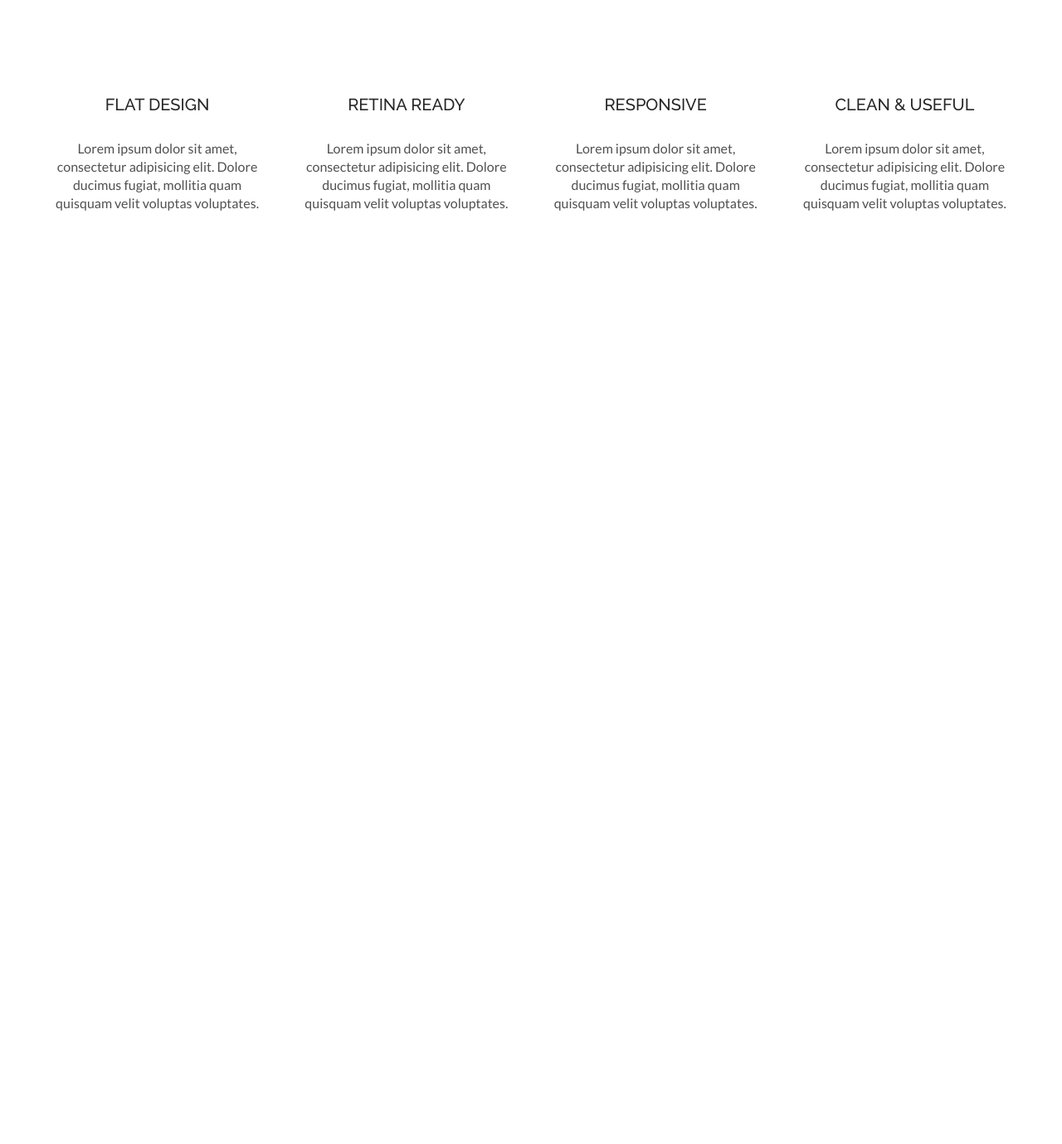
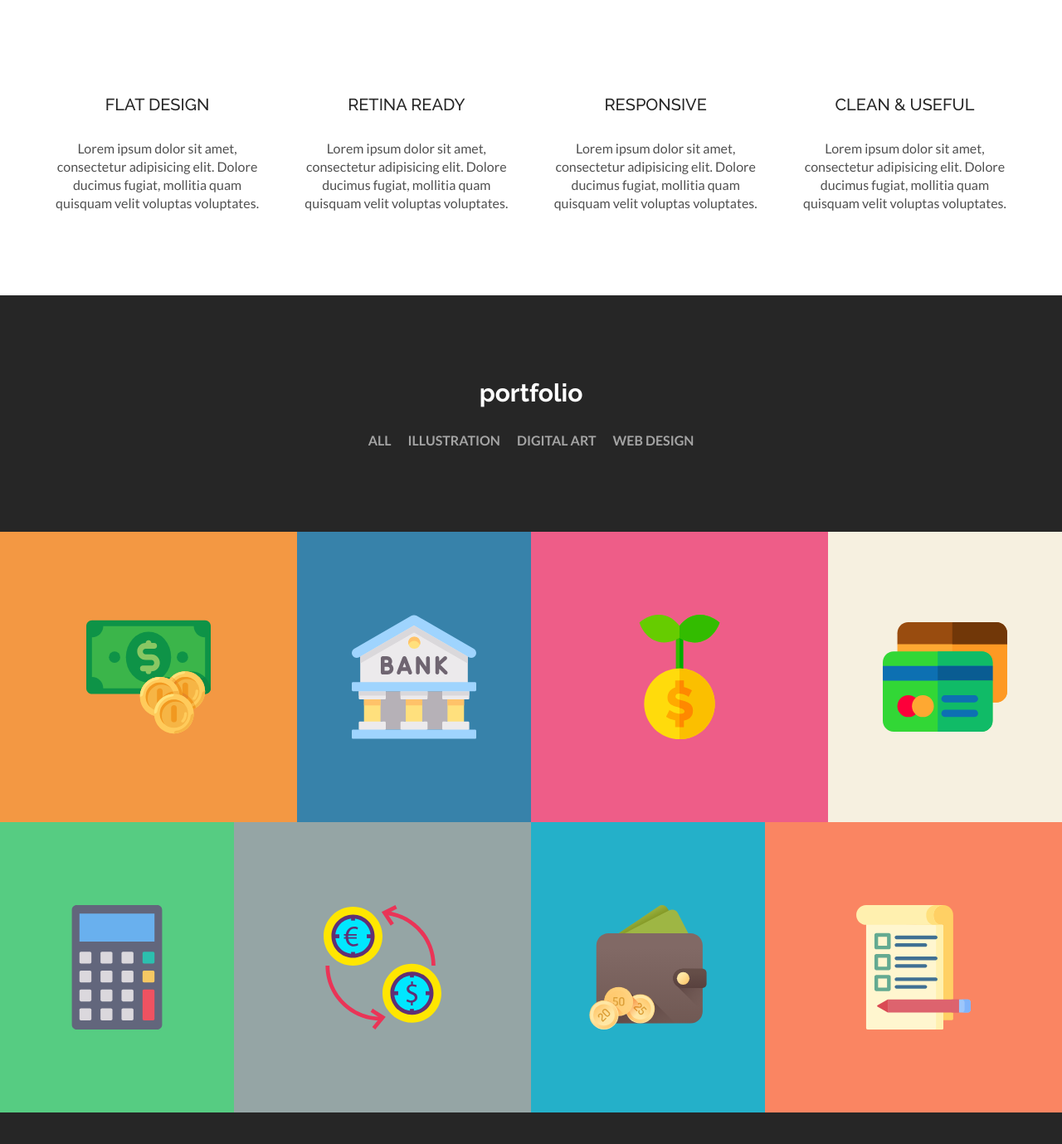
Before and after one commit to AlexanderKolesnichenko/Creativia, a website: page index.html in a window 1280 px wide. Shown: the part 1578-2957 px from the top of the page at 83% size. Before the commit the page ends 1934 px from the top, so only its background shows below. Drawn offline with nearby package versions, Linux system fonts and the light colour scheme; files that its build step writes are made by us from their sources; files whose address does not match are found by name.

Commit message:
ready portfolio

```diff
--- a/index.html
+++ b/index.html
@@ -242,8 +242,6 @@
         <div class="services about__services">
 
 
-
-
             <div class="wrap services_wrap">
 
                 <div class="services__block">
@@ -258,7 +256,8 @@
                     </div>
 
                     <p class="services__name">flat design</p>
-                        <p class="services__description">Lorem ipsum dolor sit amet, consectetur adipisicing elit. Dolore ducimus fugiat,
+                    <p class="services__description">Lorem ipsum dolor sit amet, consectetur adipisicing elit. Dolore
+                        ducimus fugiat,
                         mollitia quam quisquam velit voluptas voluptates.</p>
 
 
@@ -275,7 +274,8 @@
                     </div>
 
                     <p class="services__name">retina ready</p>
-                        <p class="services__description">Lorem ipsum dolor sit amet, consectetur adipisicing elit. Dolore ducimus fugiat,
+                    <p class="services__description">Lorem ipsum dolor sit amet, consectetur adipisicing elit. Dolore
+                        ducimus fugiat,
                         mollitia quam quisquam velit voluptas voluptates.</p>
 
 
@@ -292,7 +292,8 @@
                     </div>
 
                     <p class="services__name">responsive</p>
-                        <p class="services__description">Lorem ipsum dolor sit amet, consectetur adipisicing elit. Dolore ducimus fugiat,
+                    <p class="services__description">Lorem ipsum dolor sit amet, consectetur adipisicing elit. Dolore
+                        ducimus fugiat,
                         mollitia quam quisquam velit voluptas voluptates.</p>
 
 
@@ -311,7 +312,8 @@
                     </div>
 
                     <p class="services__name">Clean & useful</p>
-                        <p class="services__description">Lorem ipsum dolor sit amet, consectetur adipisicing elit. Dolore ducimus fugiat,
+                    <p class="services__description">Lorem ipsum dolor sit amet, consectetur adipisicing elit. Dolore
+                        ducimus fugiat,
                         mollitia quam quisquam velit voluptas voluptates.</p>
 
 
@@ -325,6 +327,79 @@
 
     </section>
 
+    <section class="portfolio">
+
+        <h1 class="portfolio__title">portfolio</h1>
+
+        <ul class="portfolio__list">
+            <li class="portfolio__element">
+                <a class="portfolio__link" href="#">all</a>
+            </li>
+            <li class="portfolio__element">
+                <a class="portfolio__link" href="#">Illustration</a>
+            </li>
+            <li class="portfolio__element">
+                <a class="portfolio__link" href="#">Digital Art</a>
+            </li>
+            <li class="portfolio__element">
+                <a class="portfolio__link" href="#">Web design</a>
+            </li>
+        </ul>
+
+        <div class="works portfolio__works">
+
+            <div class="works__column works__column_top">
+                <div class="works__block works__block_one">
+                    <a class="works__link" href="#">
+                        <p class="works__description"><span>+</span><br> design name</p>
+                    </a>
+                </div>
+                <div class="works__block works__block_two">
+                    <a class="works__link" href="#">
+                        <p class="works__description"><span>+</span><br> design name</p>
+                    </a>
+                </div>
+                <div class="works__block works__block_three">
+                    <a class="works__link" href="#">
+                        <p class="works__description"><span>+</span><br> design name</p>
+                    </a>
+                </div>
+                <div class="works__block works__block_four">
+                    <a class="works__link" href="#">
+                        <p class="works__description"><span>+</span><br> design name</p>
+                    </a>
+                </div>
+            </div>
+            <div class="works__column works__column_bottom">
+                <div class="works__block works__block_five">
+                    <a class="works__link" href="#">
+                        <p class="works__description"><span>+</span><br> design name</p>
+                    </a>
+                </div>
+                <div class="works__block works__block_six">
+                    <a class="works__link" href="#">
+                        <p class="works__description"><span>+</span><br> design name</p>
+                    </a>
+                </div>
+                <div class="works__block works__block_seven">
+                    <a class="works__link" href="#">
+                        <p class="works__description"><span>+</span><br> design name</p>
+                    </a>
+                </div>
+                <div class="works__block works__block_eight">
+                    <a class="works__link" href="#">
+                        <p class="works__description"><span>+</span><br> design name</p>
+                    </a>
+                </div>
+            </div>
+
+
+        </div>
+
+
+    </section>
+
+
 </div>
 
 </body>
--- /dev/null
+++ b/sass/blocks/portfolio.scss
@@ -0,0 +1,61 @@
+.portfolio {
+
+  background-color: $gray;
+
+
+  .portfolio__title {
+    @include title-style();
+    color: $white;
+    margin-bottom: 30px;
+  }
+
+
+  .portfolio__list {
+    padding: 0;
+    margin: 0 0 80px 0;
+    display: flex;
+    list-style-type: none;
+    justify-content: center;
+    flex-wrap: wrap;
+
+    @media (max-width: 480px) {
+
+      margin: 50px 0 50px 0;
+      flex-direction: column;
+      align-items: center;
+    }
+
+
+  }
+
+  .portfolio__element {
+    margin-right: 20px;
+margin-bottom: 20px;
+
+    @media (max-width: 480px) {
+      margin-right: 0;
+    }
+
+    &:last-child {
+      margin-right: 0;
+    }
+  }
+
+  .portfolio__link {
+
+
+    color: $grayText;
+    font-weight: 700;
+    text-transform: uppercase;
+    text-decoration: none;
+transition: all;
+    transition-duration: 500ms;
+    &:hover{
+
+      color: $pink;
+
+    }
+
+  }
+
+}
--- /dev/null
+++ b/sass/blocks/works.scss
@@ -0,0 +1,165 @@
+$worksOrange: #f39843;
+$worksBlue: #3782aa;
+$worksPink: #ee5d88;
+$worksWhite: #f6f0e0;
+$worksGreen: #56cc82;
+$worksGray: #95a5a5;
+$worksBlue2: #24b0c9;
+$worksOrange2: #fa8562;
+
+.works {
+
+
+  .works__column {
+
+    &_top {
+      display: grid;
+      grid-template-columns: 28% 22% 28% 22%;
+      grid-template-rows: 350px;
+
+      @media (max-width: 992px) {
+        grid-template-columns: 50% 50%;
+        grid-template-rows: 350px 350px;
+      }
+      @media (max-width: 480px) {
+        grid-template-columns: 100%;
+        grid-template-rows: 350px 350px 350px 350px;
+      }
+
+
+
+    }
+
+    &_bottom {
+      display: grid;
+      grid-template-columns: 22% 28% 22% 28%;
+      grid-template-rows: 350px;
+      @media (max-width: 992px) {
+        grid-template-columns: 50% 50%;
+        grid-template-rows: 350px 350px;
+      }
+      @media (max-width: 480px) {
+        grid-template-columns: 100%;
+        grid-template-rows: 350px 350px 350px 350px;
+      }
+    }
+
+  }
+
+
+  .works__block {
+
+    position: relative;
+
+    &_one {
+
+      background: url("../img/money.svg") center center no-repeat;
+      background-size: 150px;
+      background-color: $worksOrange;
+    }
+
+    &_two {
+
+      background: url("../img/bank.svg") center center no-repeat;
+      background-size: 150px;
+      background-color: $worksBlue;
+    }
+
+    &_three {
+      background: url("../img/growth.svg") center center no-repeat;
+      background-size: 150px;
+
+      background-color: $worksPink;
+    }
+
+    &_four {
+
+      background: url("../img/credit-card.svg") center center no-repeat;
+      background-size: 150px;
+      background-color: $worksWhite;
+    }
+
+    &_five {
+      background: url("../img/calculator.svg") center center no-repeat;
+      background-size: 150px;
+      background-color: $worksGreen;
+    }
+
+    &_six {
+      background: url("../img/exchange.svg") center center no-repeat;
+      background-size: 150px;
+      background-color: $worksGray;
+    }
+
+    &_seven {
+      background: url("../img/purse.svg") center center no-repeat;
+      background-size: 150px;
+      background-color: $worksBlue2;
+    }
+
+    &_eight {
+      background: url("../img/list.svg") center center no-repeat;
+      background-size: 150px;
+      background-color: $worksOrange2;
+    }
+
+
+    &:hover {
+
+
+      &:before {
+
+        content: "";
+        width: 100%;
+        height: 100%;
+        background-color: $black;
+        position: absolute;
+        top: 0;
+        bottom: 0;
+        left: 0;
+        right: 0;
+        opacity: .9;
+        transition: opacity;
+        transition-duration: 500ms;
+      }
+
+      .works__description {
+        opacity: 1;
+        transition: opacity;
+        transition-duration: 700ms;
+      }
+
+
+    }
+
+
+  }
+
+
+  .works__link {
+    height: 100%;
+    width: 100%;
+    position: absolute;
+    display: flex;
+    justify-content: center;
+    align-items: center;
+    text-decoration: none;
+  }
+
+  .works__description {
+
+    text-align: center;
+    opacity: 0;
+    color: $white;
+
+    & span {
+
+      font-weight: 700;
+      font-size: 40px;
+      color: $white;
+
+    }
+
+  }
+
+}
--- a/sass/style.scss
+++ b/sass/style.scss
@@ -13,3 +13,5 @@
 @import "blocks/about";
 @import "blocks/toggles";
 @import "blocks/services";
+@import "blocks/portfolio";
+@import "blocks/works";
--- a/sass/variables.scss
+++ b/sass/variables.scss
@@ -4,4 +4,5 @@ $gray: #262626;
 $titleColor: #262626;
 $descriptionColor: #505050;
 $white: #ffffff;
+$black: #000000;
 $grayText: #a4a4a4;
```
Also changed, not shown: img/bank.svg (added), img/calculator.svg (added), img/credit-card.svg (added), img/exchange.svg (added), img/growth.svg (added), img/list.svg (added), img/money.svg (added), img/purse.svg (added). Lines whose indentation alone changed are shown as unchanged.
